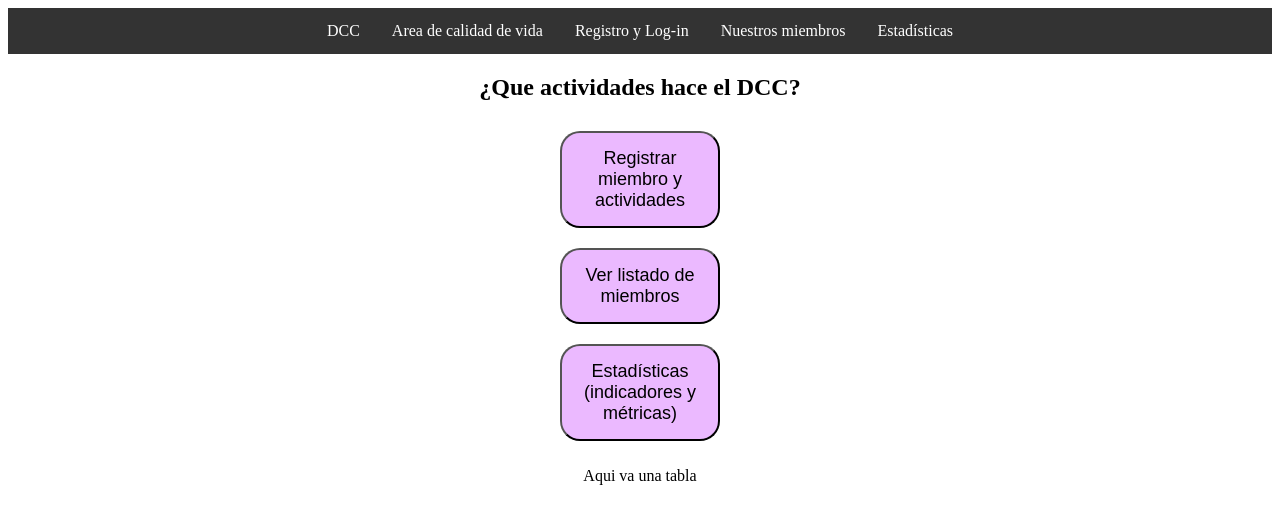
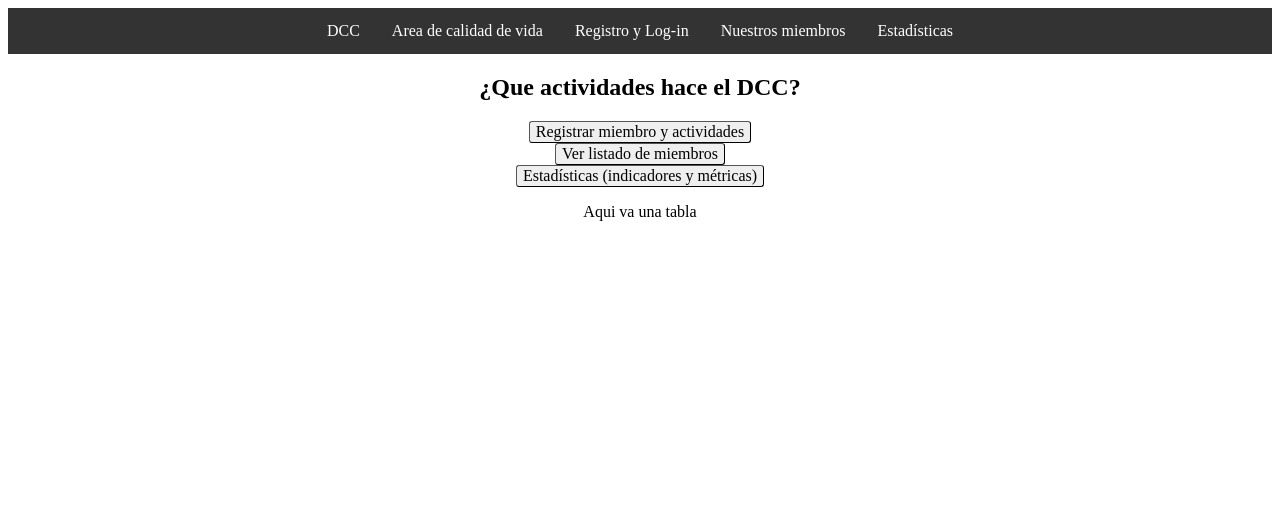
Before and after one commit to 3lue4rt/desarrollo_web_Benjamin_Duarte, a Flask app: page / in a window 1280 px wide. Shown: the top 524 px of the page. Run offline with Flask 3, Linux system fonts and the light colour scheme.

Commit message:
minor changes portada

```diff
--- a/T2/static/css/portada.css
+++ b/T2/static/css/portada.css
@@ -5,11 +5,17 @@ section {
     align-items: center;
 }
 
-button {
-    border-radius: 20px;
-    padding: 15px;
-    margin: 10px;
-    width: 160px;
-    background-color: #ebb9ff;
-    font-size: large;
+/*
+Source - https://stackoverflow.com/a/2906586
+Posted by BalusC, modified by community. See post 'Timeline' for change history
+Retrieved 2026-05-12, License - CC BY-SA 4.0
+*/
+
+a.button {
+    padding: 1px 6px;
+    border: 1px outset buttonborder;
+    border-radius: 3px;
+    color: buttontext;
+    background-color: buttonface;
+    text-decoration: none;
 }
--- a/T2/templates/portada.html
+++ b/T2/templates/portada.html
@@ -19,9 +19,9 @@ DCC - Area de calidad de vida
 <section>
     <h1> ¿Que actividades hace el DCC? </h1>
 
-    <button>Registrar  miembro  y  actividades</button>
-    <button>Ver  listado  de  miembros</button>
-    <button>Estadísticas (indicadores y métricas)</button>
+    <a href="{{ url_for('registrar')}}" class="button">Registrar  miembro  y  actividades</a>
+    <a href="{{ url_for('registrar')}}" class="button">Ver  listado  de  miembros</a>
+    <a href="{{ url_for('registrar')}}" class="button">Estadísticas (indicadores y métricas)</a>
 
     <p>Aqui va una tabla</p>
 </section>
```
